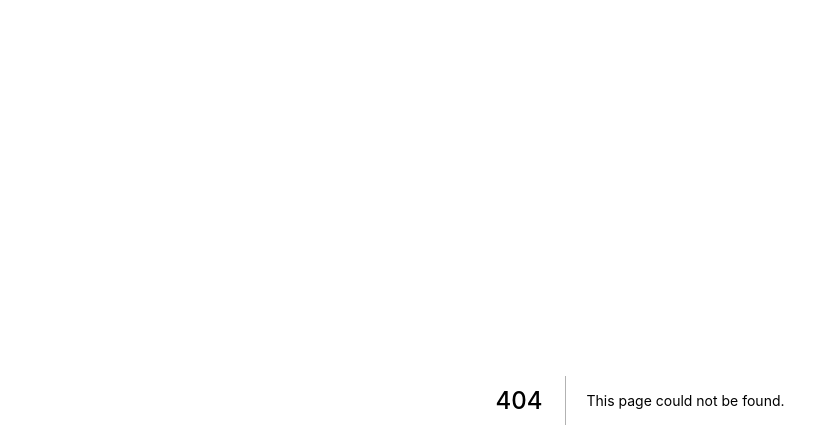
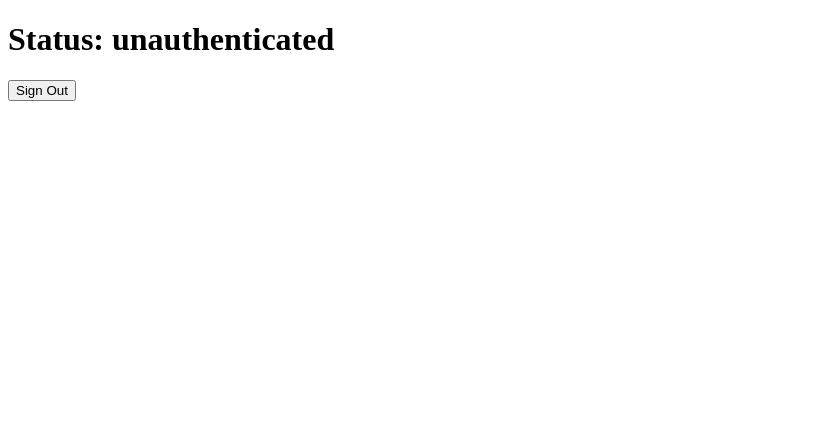
Before and after one commit to jtiagosantos/nextjs-with-next-auth, a Next.js app: page /dashboard in a window 1280 px wide. Before the commit this address had no page. Shown: the top 448 px of the page, without its empty margins (0-839 px from the left). Built offline with nearby package versions, Linux system fonts and the light colour scheme; no server answers.

Commit message:
feat: 🎸 implement Dashboard page

```diff
--- /dev/null
+++ b/src/pages/dashboard.tsx
@@ -0,0 +1,19 @@
+import type { NextPage } from 'next';
+import { useSession, signOut } from 'next-auth/react';
+
+const Dashboard: NextPage = () => {
+  const { status } = useSession();
+
+  if (status === 'loading') {
+    return <h1>Loading or not authenticated...</h1>
+  }
+
+  return (
+    <>
+      <h1>Status: {status}</h1>
+      <button onClick={() => signOut()}>Sign Out</button>
+    </>
+  );
+}
+
+export default Dashboard;
```
